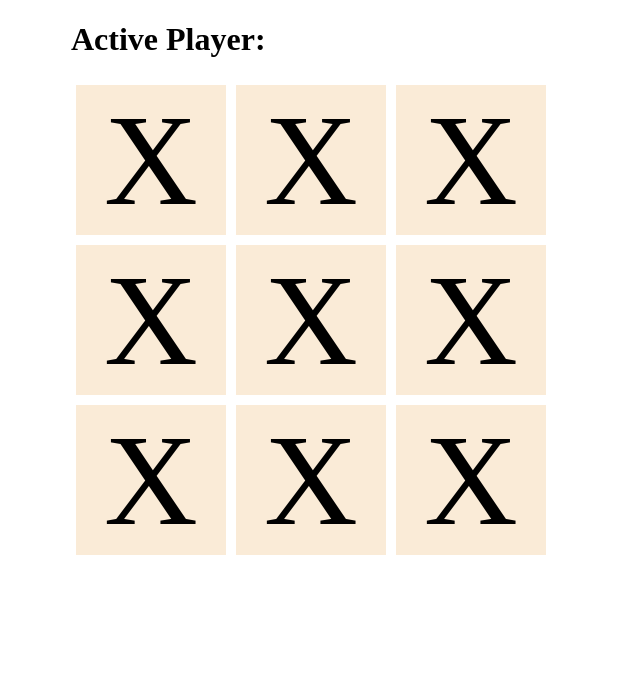
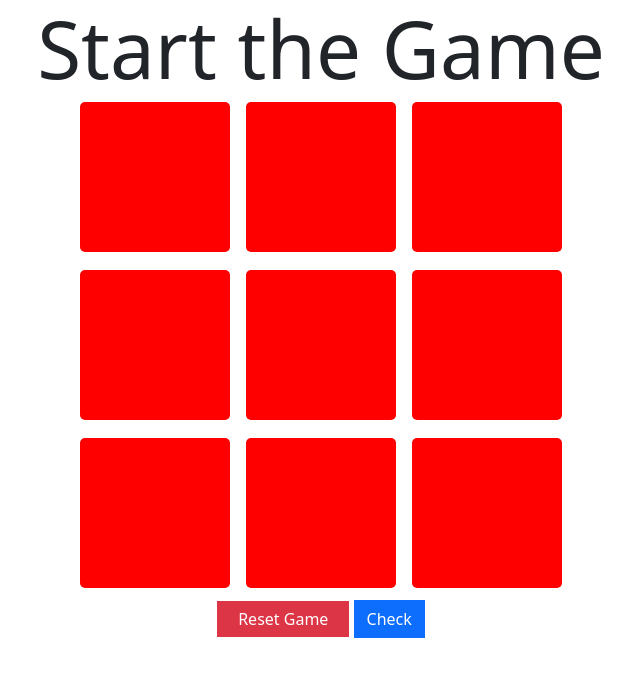
Before and after one commit to Dineshkumar846801/Tik-toe, a plain HTML site: page index.html in a window 1280 px wide. Shown: the whole page, without its empty margins (319-959 px from the left). Drawn offline with nearby package versions, Linux system fonts and the light colour scheme.

Commit message:
Update index.html
Update winner

```diff
--- a/index.html
+++ b/index.html
@@ -1,56 +1,156 @@
 <!DOCTYPE html>
 <html lang="en">
+
 <head>
     <meta charset="UTF-8">
     <meta name="viewport" content="width=device-width, initial-scale=1.0">
+    <link href="https://cdn.jsdelivr.net/npm/bootstrap@5.0.2/dist/css/bootstrap.min.css" rel="stylesheet"
+        integrity="sha384-EVSTQN3/azprG1Anm3QDgpJLIm9Nao0Yz1ztcQTwFspd3yD65VohhpuuCOmLASjC" crossorigin="anonymous">
+    <script src="https://cdn.jsdelivr.net/npm/bootstrap@5.0.2/dist/js/bootstrap.bundle.min.js"
+        integrity="sha384-MrcW6ZMFYlzcLA8Nl+NtUVF0sA7MsXsP1UyJoMp4YLEuNSfAP+JcXn/tWtIaxVXM"
+        crossorigin="anonymous"></script>
     <title>Document</title>
-    <link rel="stylesheet" href="./style.css">
-   </head>
+    <style>
+        .boxes {
+            background-color: red;
+            height: 150px;
+            width: 150px;
+            border-radius: 5px;
+            margin: 6px;
+
+            justify-content: center;
+            align-items: center;
+            font-size: 100px;
+            cursor: pointer;
+            display: inline-flex;
+
+        }
+
+        .startgame {
+            text-align: center;
+            font-size: 80px;
+            margin: 0px;
+        }
+
+        .btn-danger {
+            text-align: center;
+            padding: 5px 20px;
+            margin: auto;
+        }
+
+        .boxes:click {
+            position: relative;
+        }
+    </style>
+</head>
+
 <body>
-
-    <div class="container">
-        <h1>Active Player: <span id="active_player"></span></h1>
-        <div>
-            <div class="box">
-                <div id="row_0_0" class="boxes">X</div>
-                <div id="row_0_1" class="boxes">X</div>
-                <div id="row_0_2" class="boxes">X</div>
-                <div id="row_1_0" class="boxes">X</div>
-                <div id="row_1_1" class="boxes">X</div>
-                <div id="row_1_2" class="boxes">X</div>
-                <div id="row_2_0" class="boxes">X</div>
-                <div id="row_2_1" class="boxes">X</div>
-                <div id="row_2_2" class="boxes">X</div>
+    <h5 class="startgame">Start the Game</h5>
+    <div class="container" style="height:90vh">
+        <div class="row">
+            <div class="col-12">
+                <div class="outer">
+                    <div class="inner d-grid justify-content-center">
+                        <div class="box">
+                            <div id="r1_c1" class="button boxes"></div>
+                            <div id="r1_c2" class="button boxes"></div>
+                            <div id="r1_c3" class="button boxes"></div>
+                        </div>
+                        <div class="box">
+                            <div id="r2_c1" class="button boxes"></div>
+                            <div id="r2_c2" class="button boxes"></div>
+                            <div id="r2_c3" class="button boxes"></div>
+                        </div>
+                        <div class="box">
+                            <div id="r3_c1" class="button boxes"></div>
+                            <div id="r3_c2" class="button boxes"></div>
+                            <div id="r3_c3" class="button boxes"></div>
+                        </div>
+                    </div>
+                </div>
             </div>
         </div>
+
+        <div style="text-align: center;">
+            <button class="btn btn-danger " style="border-radius: 0px;" onclick="resetGame()">Reset Game</button>
+            <button class="btn btn-primary " style="border-radius: 0px;" onclick="check()">Check</button>
+        </div>
     </div>
+
 </body>
 <script>
-   let rowContains =  document.querySelectorAll('[id^="row_"]');
+    let allTacs = document.querySelectorAll('.boxes');
+    let winner = [[1, 2, 3], [4, 5, 6], [7, 8, 9]];
+    let player = 0;
+    function gameComplete(allTacs) {
+        let record = [];
+        for (let i = 0; i < allTacs.length; i++) {
+            allTacs[i].addEventListener('click', (ele, i) => {
+                if (player % 2 == 0) {
+                    if (ele.target.innerHTML == '')
+                        ele.target.innerHTML = 'O';
+                } else {
+                    if (ele.target.innerHTML == '')
+                        ele.target.innerHTML = 'X';
+                }
+                player = player + 1;
+            })
+            record.push(allTacs[i])
+        }
+        return record;
+    }
+    gameComplete(allTacs);
 
-   let winnerGame = [
-    [-1,-1,-1],
-    [-1,-1,-1],
-    [-1,-1,-1]
-   ]
-
-   const playerDetails = {
-    0:{
-        symbol:'O',
-        backgroundColor:'red'
-    },
-    1:{
-        symbol:'X',
-        backgroundColor:'yellow'
-    }
-   }
-   function renderBox(e){
-    console.log(e.currentTarget.id.split('_'))
-   }
-   rowContains.forEach((rowItems)=>rowItems.addEventListener('click',renderBox))
+    function resetGame() {
+        for (let i = 0; i < gameComplete(allTacs).length; i++) {
+            allTacs[i].innerHTML = '';
+        }
 
 
+    }
+    function check() {
+        const getCellValue = (id) => document.querySelector(`#${id}`).textContent || '';
+
+        var  r1_c1 = getCellValue("r1_c1"),
+             r1_c2 = getCellValue("r1_c2"),
+             r1_c3 = getCellValue("r1_c3"),
+
+             r2_c1 =  getCellValue("r2_c1"),
+             r2_c2 = getCellValue("r2_c2"),
+             r2_c3 =  getCellValue("r2_c3"),
+
+             r3_c1 =  getCellValue("r3_c1"),
+             r3_c2 = getCellValue("r3_c2"),
+             r3_c3 =  getCellValue("r3_c3");
+
+            //row wise matching
+             if(r1_c1 === r1_c2 && r1_c2 === r1_c3){
+               return alert(`Winner is ${r1_c1}`);
+             }else if(r2_c1 === r2_c2 && r2_c2 === r2_c3){
+                return alert(`Winner is ${r2_c1}`);
+             } else if(r3_c1 === r3_c2 && r3_c2 === r3_c3){
+                return alert(`Winner is ${r3_c1}`);
+             }
+             //column matching
+             else if(r1_c1 === r2_c1 && r2_c1 === r3_c1){
+                return alert(`Winner is ${r1_c1}`);
+             }
+             else if(r1_c2 === r2_c2 && r2_c2 === r3_c2){
+                return alert(`Winner is ${r1_c2}`);
+             }
+             else if(r1_c3 === r2_c3 && r2_c3 === r3_c3){
+                return alert(`Winner is ${r1_c3}`);
+             }
+             //diagnel
+             else if(r1_c1 === r2_c2 && r2_c2 === r3_c3){
+                return alert(`Winner is ${r1_c1}`);
+             }
+             else if(r1_c3 === r2_c2 && r2_c2 === r3_c1){
+                return alert(`Winner is ${r1_c3}`);
+             }
 
 
+    }
 </script>
+
 </html>
```
